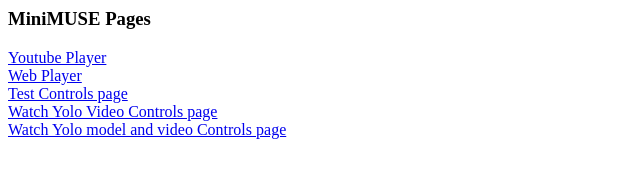
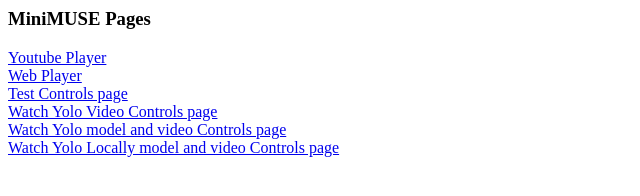
Before and after one commit to WorldViews/Mini-MUSE, a website: page static/index.html in a window 1280 px wide. Shown: the whole page, without its empty margins (0-640 px from the left). Drawn offline with Linux system fonts and the light colour scheme.

Commit message:
added link for local muse control page

```diff
--- a/static/index.html
+++ b/static/index.html
@@ -14,6 +14,8 @@
 <a href="./watchYoloVideo.html">Watch Yolo Video Controls page</a>
 <br>
 <a href="./museDriver.html">Watch Yolo model and video Controls page</a>
+<br>
+<a href="./museDriverLocal.html">Watch Yolo Locally model and video Controls page</a>
 
 </body>
 </html>
```
